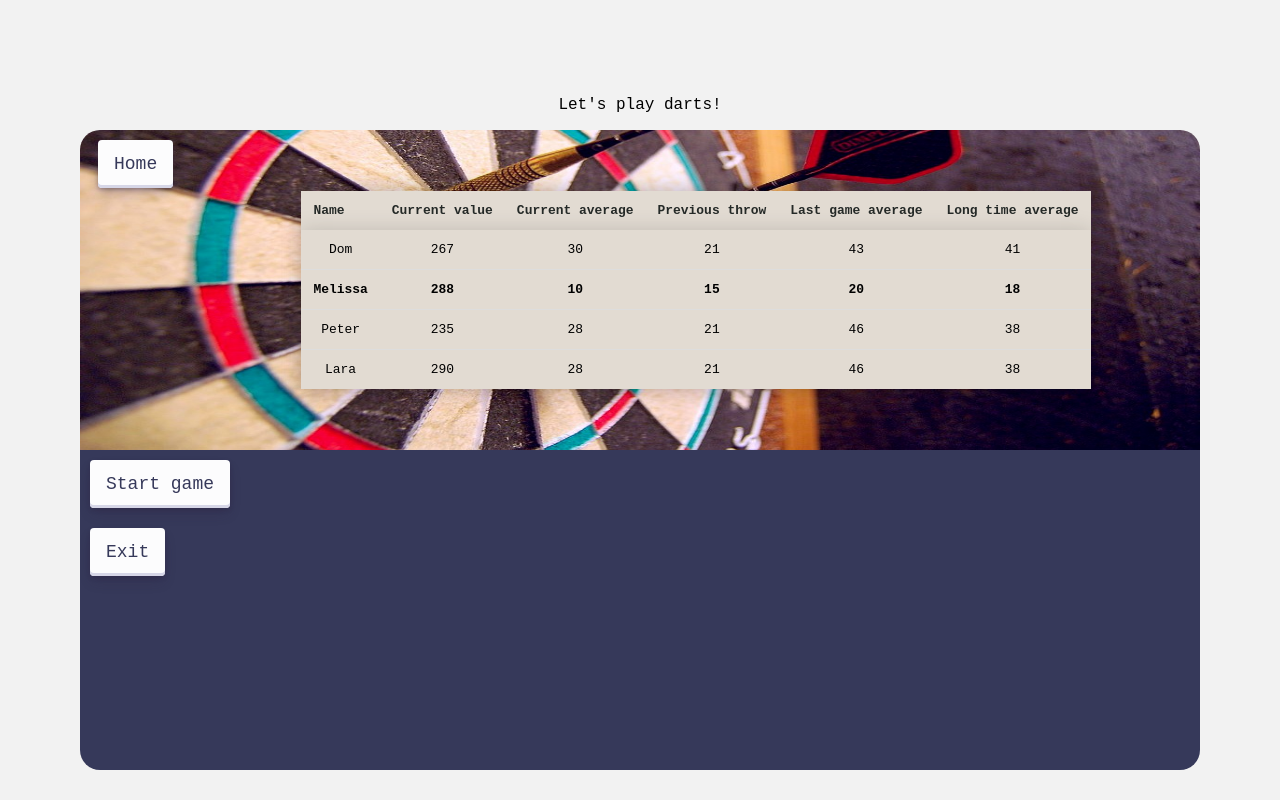
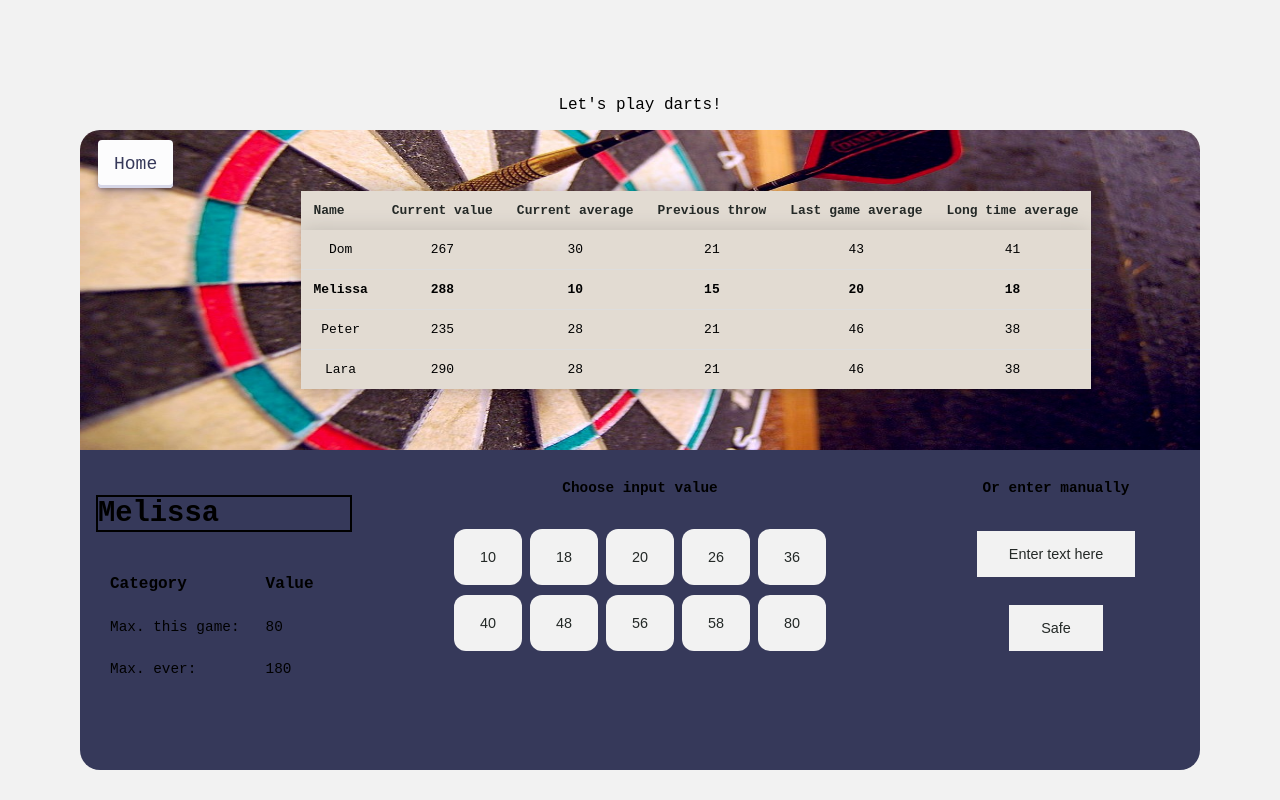
Before and after one commit to GrePaw/AngPyDarts, an Angular app: page /classicgamescoresheet in a window 1280 px wide. Built offline with nearby package versions, Linux system fonts and the light colour scheme.

Commit message:
Lower table added to gamescoresheet

```diff
--- a/src/app/classicgamescoresheet/classicgamescoresheet.component.css
+++ b/src/app/classicgamescoresheet/classicgamescoresheet.component.css
@@ -1,5 +1,5 @@
 
-/*lower part of the page */
+/*upper part of the page */
 
 .upper-data {
     position: relative;
@@ -114,6 +114,18 @@
 }
 
 /*lower part of the page */
+.players_name_highlighted{
+    font-weight: bold;
+    font-size: 1.8em;
+    text-align: left;
+
+    color: var(black);
+    border:2px solid black;
+}
+.headline{
+    font-weight: bold;
+    font-size: 0.9em;
+}
 .lower-data {
     position: relative;
     overflow: hidden;
@@ -165,7 +177,7 @@
 }
 
 .lower-table-left {
-    font-family: sans-serif;
+
     text-align: left;
 }
 
@@ -189,3 +201,52 @@
     margin-left: auto;
     margin-right: auto;
 }
+
+/*add styles for buttons */
+.button {
+    background-color:#f2f2f2;
+    border: none;
+    color: #242927;
+    padding: 20px 26px;
+    text-align: center;
+    text-decoration: none;
+    display: inline-block;
+    font-size: 0.9em;
+    margin: 4px 4px;
+    cursor: pointer;
+    border-radius: 12px;
+}
+
+.button:hover {
+    background-color: #808B85
+}
+
+.button:active {
+  background-color:#96BC8A;
+  box-shadow: 0 5px #666;
+  transform: translateY(4px);
+}
+
+.dummy_textfield_button {
+    background-color:#f2f2f2;
+    border: none;
+    color: #242927;
+    padding: 15px 32px;
+    margin: 20px 4px;
+    text-align: center;
+    text-decoration: none;
+    display: inline-block;
+    font-size: 0.9em;
+}
+
+.dummy_safe_button {
+    background-color:#f2f2f2;
+    border: none;
+    color: #242927;
+    padding: 15px 32px;
+    margin: 8px 4px;
+    text-align: center;
+    text-decoration: none;
+    display: inline-block;
+    font-size: 0.9em;
+}
--- a/src/app/classicgamescoresheet/classicgamescoresheet.component.html
+++ b/src/app/classicgamescoresheet/classicgamescoresheet.component.html
@@ -61,14 +61,54 @@
 
 
     <div class="lower-data">
+        <div class="leftpane">
+            <p class="players_name_highlighted">Melissa</p>
+            <table class="lower-table-left">
+              <thead class="lower-table-left thead">
+                <tr>
+                  <td>Category</td>
+                  <td>Value</td>
+                </tr>
+              </thead>
+              <tbody class="lower-table-left tbody">
+                <tr>
+                  <td>Max. this game:</td>
+                  <td>80</td>
+                </tr>
+                <tr>
+                  <td>Max. ever:</td>
+                  <td>180</td>
+                </tr>
+              </tbody>
+            </table>
+        </div>
 
-        <div class="split-screen">
-            <div class="left-side">
-            <button class="button-30" role="button" [routerLink]="['/classicgamescoresheet']">Start game</button>
-            </div>
-            <div class="right-side">
-                <button class="button-30" role="button" [routerLink]="['/exitpage']">Exit</button>
-            </div>
+        <div class="middlepane">
+            <p class="headline"> Choose input value</p>
+
+            <table class="lower-table-middle">
+              <tbody>
+                <tr>
+                  <button class="button">10</button>
+                  <button class="button">18</button>
+                  <button class="button">20</button>
+                  <button class="button">26</button>
+                  <button class="button">36</button>
+                </tr>
+                <tr>
+                  <button class="button">40</button>
+                  <button class="button">48</button>
+                  <button class="button">56</button>
+                  <button class="button">58</button>
+                  <button class="button">80</button>
+                </tr>
+              </tbody>
+            </table>
+        </div>
+        <div class="rightpane">
+            <p class="headline">Or enter manually</p>
+            <button class="dummy_textfield_button">Enter text here</button>
+            <button class="dummy_safe_button">Safe</button>
         </div>
 
     </div>
--- a/src/styles.css
+++ b/src/styles.css
@@ -20,6 +20,7 @@ body {
     transform: translate(-50%, -50%);
     border-radius: 20px;
     box-shadow: 10px 10px 10px var(--shadow-dark);
+    font-family: "JetBrains Mono",monospace;
 
 }
 
```
